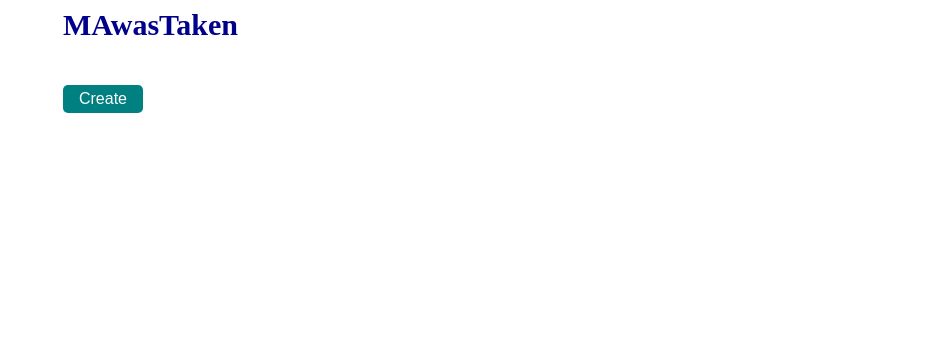
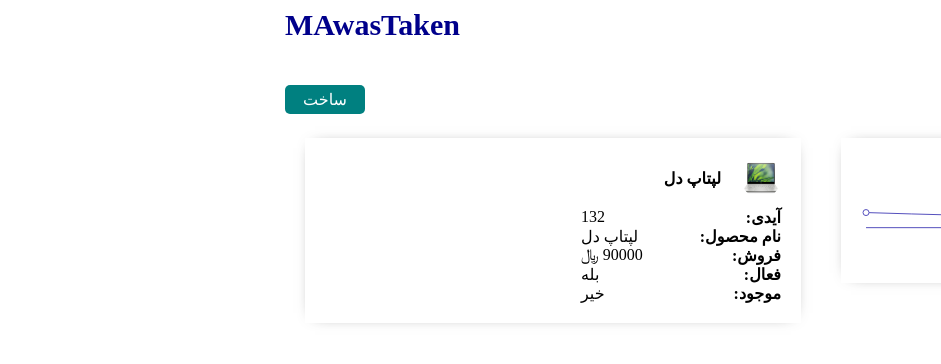
Before and after one commit to MAwasTaken/Dashboard-Admin, a React (Create React App) app: page /product/1 in a window 1280 px wide. Shown: the top 364 px of the page, without its empty margins (339-1280 px from the left). Built offline with nearby package versions, Linux system fonts and the light colour scheme; grey boxes are pictures that could not be loaded.

Commit message:
Product Refactored.

```diff
--- a/src/datas.js
+++ b/src/datas.js
@@ -42,4 +42,10 @@ let products = [
 	{ id: 4, title: "Dell", avatar: "images/dell.jpg", price: "554 ﷼" },
 ];
 
-export { xAxisData, newMembers, transactions, userRows, products };
+const productsData = [
+  {ماه: 'فروردین', فروش: 4000},
+  {ماه: 'اردیبهشت', فروش: 3000},
+  {ماه: 'خرداد', فروش: 5000},
+]
+
+export { xAxisData, newMembers, transactions, userRows, products, productsData };
--- a/src/pages/Product/Product.css
+++ b/src/pages/Product/Product.css
@@ -19,3 +19,52 @@
 	font-size: 16px;
 	border-radius: 5px;
 }
+
+.product-top {
+	display: flex;
+}
+
+.product-top-left,
+.product-top-right {
+	flex: 1;
+}
+
+.product-top-right {
+  padding: 20px;
+  margin: 20px;
+  box-shadow: 0 0 15px -10px rgba(0, 0, 0, 0.75);
+}
+
+.product-info-top {
+  display: flex;
+  align-items: center;
+}
+
+.product-info-img {
+  width: 40px;
+  height: 40px;
+  border-radius: 50%;
+  margin-left: 20px;
+}
+
+.product-name {
+  font-weight: 600;
+}
+
+.product-info-buttom {
+  margin-top: 10px;
+}
+
+.product-info-item {
+  display: flex;
+  justify-content: space-between;
+  width: 200px;
+}
+
+.product-info-key {
+  font-weight: 600;
+}
+
+.product-info-value {
+  font-weight: 300;
+}
--- a/src/pages/Product/Product.jsx
+++ b/src/pages/Product/Product.jsx
@@ -1,15 +1,50 @@
 import React from "react";
 import { Link } from "react-router-dom";
-import './Product.css'
+import Chart from "../../components/Chart/Chart";
+import { productsData } from "../../datas";
+import "./Product.css";
 
 export default function Product() {
 	return (
 		<div className='product'>
 			<div className='product-title-container'>
-				<h1 className='profile-title'>Product</h1>
-				<Link to="/newproduct">
-					<button className='product-add-button'>Create</button>
+				<h1 className='profile-title'>محصول</h1>
+				<Link to='/newproduct'>
+					<button className='product-add-button'>ساخت</button>
 				</Link>
+			</div>
+			<div className='product-top'>
+				<div className='product-top-left'>
+					<Chart title='فروش در ماه' data={productsData} dataKey='فروش' />
+				</div>
+				<div className='product-top-right'>
+					<div className='product-info-top'>
+						<img src='../images/dell.jpg' alt='Dell Laptop' className='product-info-img' />
+            <span className="product-name">لپتاپ دل</span>
+					</div>
+          <div className="product-info-buttom">
+            <div className="product-info-item">
+              <div className="product-info-key">آیدی: </div>
+              <div className="product-info-value">132</div>
+            </div>
+            <div className="product-info-item">
+              <div className="product-info-key">نام محصول: </div>
+              <div className="product-info-value">لپتاپ دل</div>
+            </div>
+            <div className="product-info-item">
+              <div className="product-info-key">فروش: </div>
+              <div className="product-info-value">90000 ﷼</div>
+            </div>
+            <div className="product-info-item">
+              <div className="product-info-key">فعال: </div>
+              <div className="product-info-value">بله</div>
+            </div>
+            <div className="product-info-item">
+              <div className="product-info-key">موجود: </div>
+              <div className="product-info-value">خیر</div>
+            </div>
+          </div>
+				</div>
 			</div>
 		</div>
 	);
```
Lines whose indentation alone changed are shown as unchanged.
